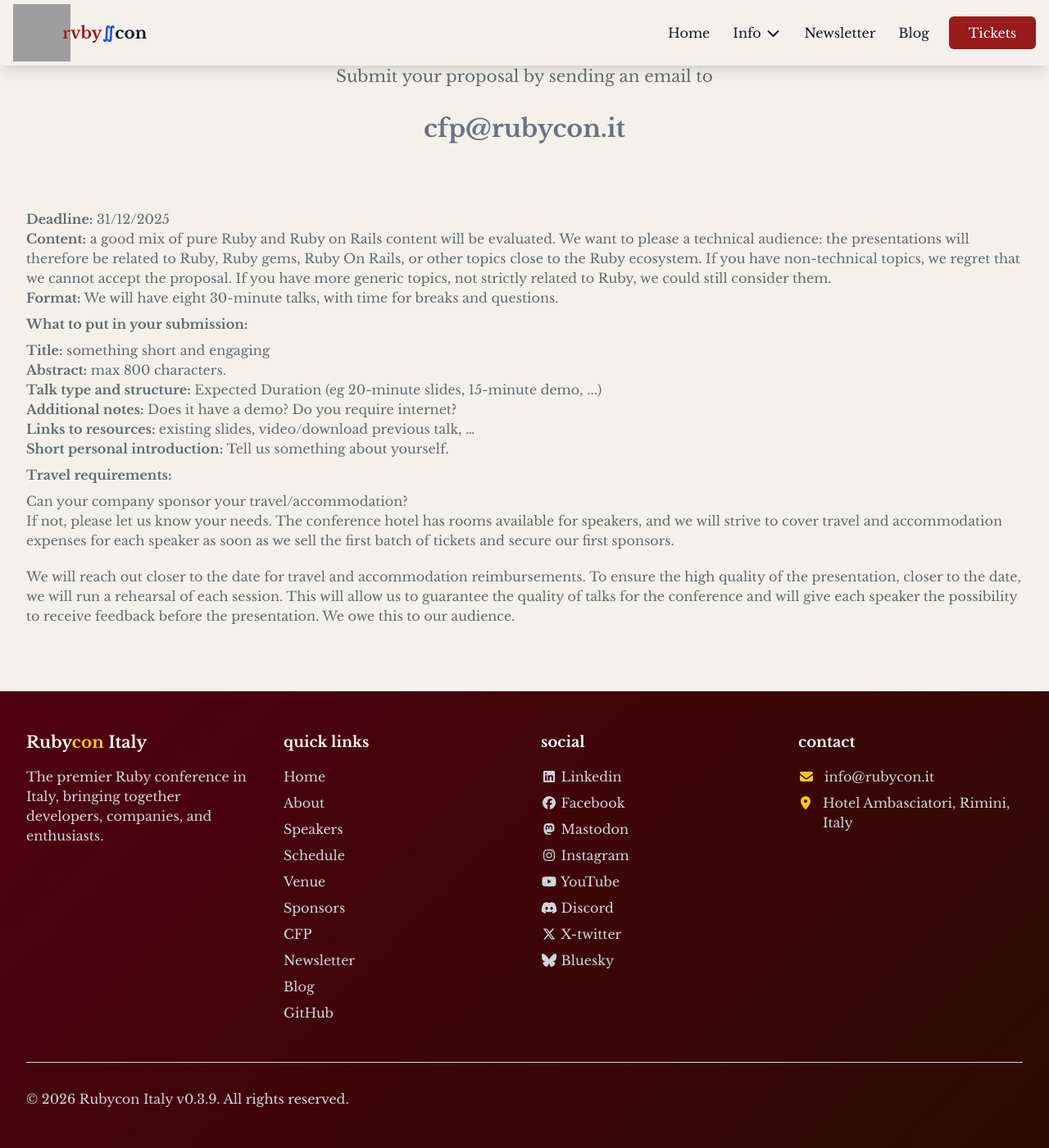
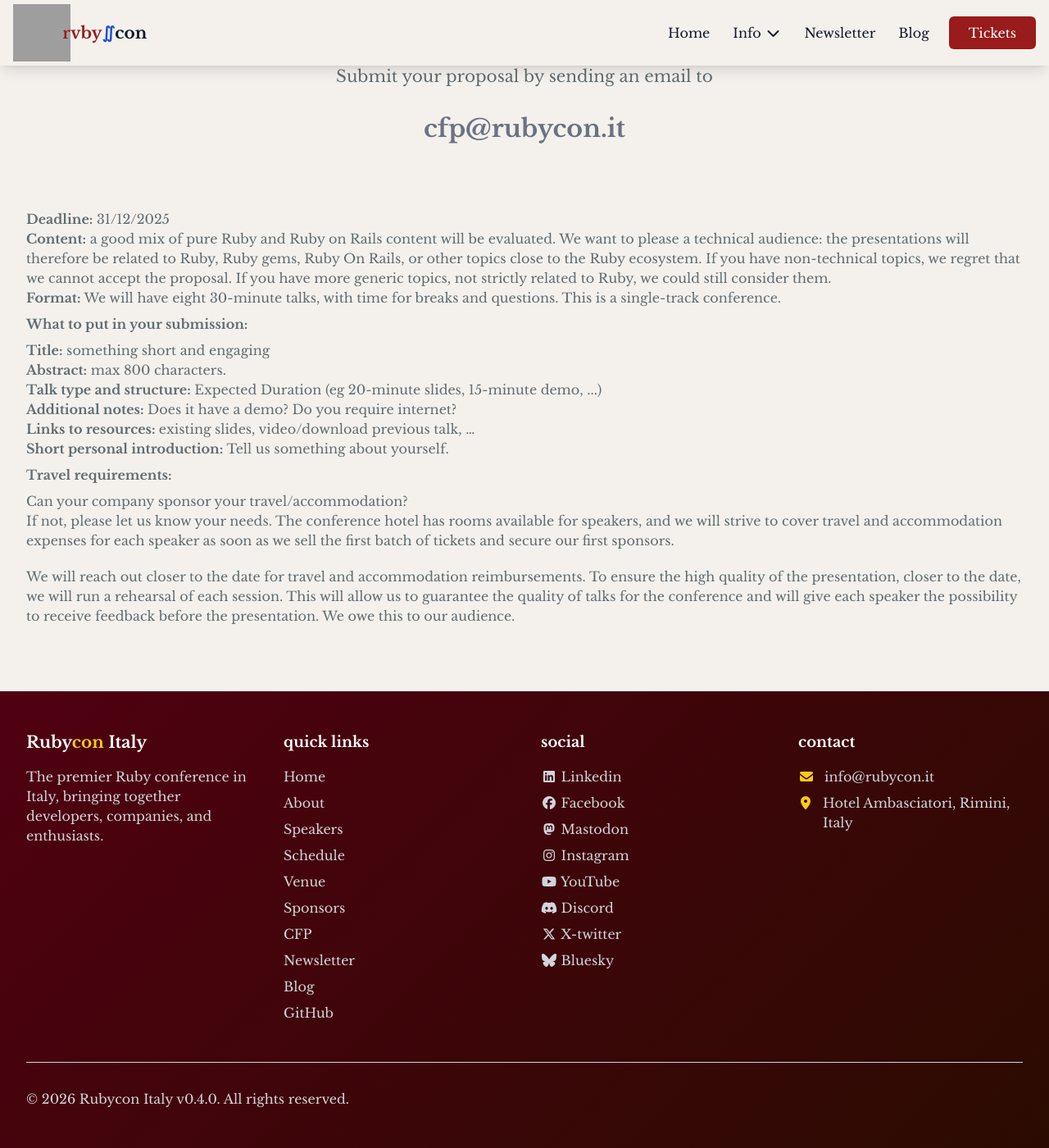
Before and after one commit to palladius/rubycon.it, a Jekyll site: the page built from rubycon.it/cfp.html, in a window 1280 px wide and 1400 px high, scrolled down 221 px. Shown: the whole window at 82% size. Built offline with Jekyll 4.4.1, drawn with Linux system fonts in a browser that asks for light colours; nearby versions of some CDN libraries; grey boxes are pictures that could not be loaded.

Commit message:
feat(content): 📝 Clarify that the conference is single-track

```diff
--- a/rubycon.it/_config.yml
+++ b/rubycon.it/_config.yml
@@ -22,7 +22,7 @@
 # When we have the email for the domain:
 info_email: info@rubycon.it
 cfp_email: cfp@rubycon.it
-site_version: '0.3.9'
+site_version: '0.4.0'
 
 event:
   name: Rubycon
--- a/rubycon.it/_includes/schedule.html
+++ b/rubycon.it/_includes/schedule.html
@@ -47,7 +47,7 @@
 {% include section.html
     id="schedule"
     title="III. &nbsp;Event schedule"
-    description="A day with learning, networking, and Ruby goodness."
+    description="A day with learning, networking, and Ruby goodness. Rubycon is a single-track conference, so you won't miss a thing!"
     content=content
 %}
 
--- a/rubycon.it/cfp.html
+++ b/rubycon.it/cfp.html
@@ -12,7 +12,7 @@
         <ul>
             <li><strong>Deadline:</strong> 31/12/2025</li>
             <li><strong>Content:</strong> a good mix of pure Ruby and Ruby on Rails content will be evaluated. We want to please a technical audience: the presentations will therefore be related to Ruby, Ruby gems, Ruby On Rails, or other topics close to the Ruby ecosystem. If you have non-technical topics, we regret that we cannot accept the proposal. If you have more generic topics, not strictly related to Ruby, we could still consider them.</li>
-            <li><strong>Format:</strong> We will have eight 30-minute talks, with time for breaks and questions.</li>
+            <li><strong>Format:</strong> We will have eight 30-minute talks, with time for breaks and questions. This is a single-track conference.</li>
             <li class="mt-2"><strong>What to put in your submission:</strong></li>
             <li class="mt-2"><strong>Title:</strong> something short and engaging</li>
             <li><strong>Abstract:</strong> max 800 characters.</li>
```
Also changed, not shown: CHANGELOG.md.
